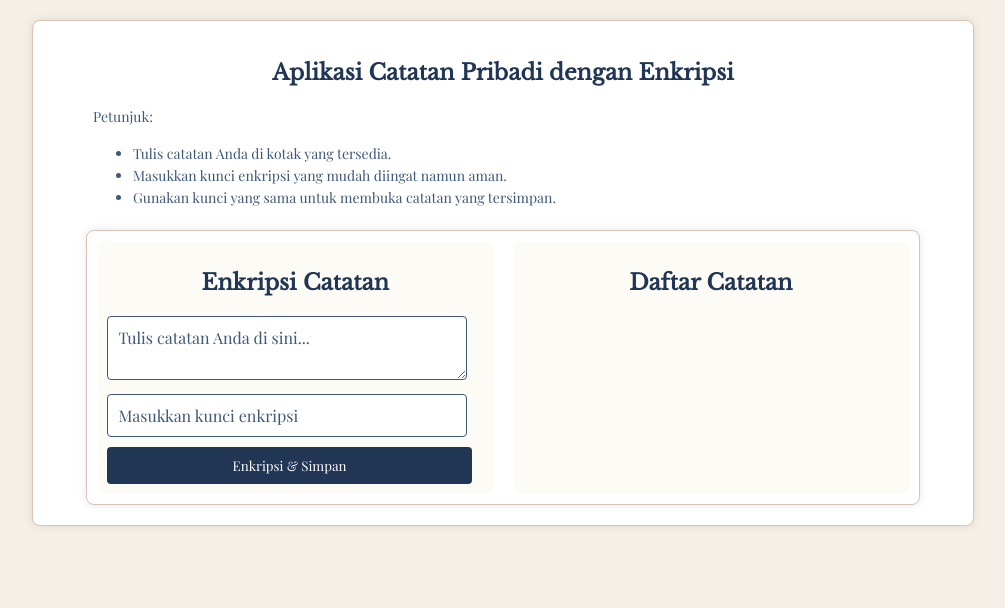
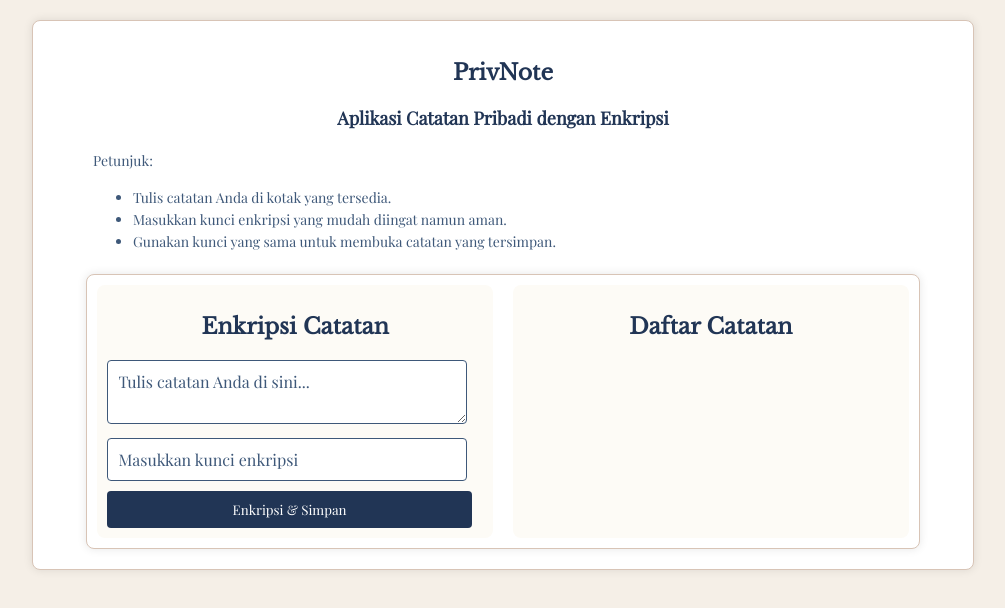
Before and after one commit to fathyafathazz/AplikasiCatatanPribadidenganEnkripsi, a plain HTML site: page index.html in a window 1280 px wide. Shown: the whole page, without its empty margins (137-1142 px from the left). Drawn offline with nearby package versions, Linux system fonts and the light colour scheme.

Commit message:
add h3 header and style to index.html

```diff
--- a/index.html
+++ b/index.html
@@ -58,6 +58,16 @@
         justify-content: center;
         align-items: center;
       }
+      h3 {
+        font-family: "Playfair Display", serif;
+        font-size: 18px;
+        color: #213555;
+        margin-bottom: 20px;
+        display: flex;
+        justify-content: center;
+        align-items: center;
+      }
+
       .hint {
         margin-left: 40px;
         margin-bottom: 20px;
@@ -157,7 +167,8 @@
   <body>
     <div class="maincontainer">
       <div style="width: 100%">
-        <h2>Aplikasi Catatan Pribadi dengan Enkripsi</h2>
+        <h2>PrivNote</h2>
+        <h3>Aplikasi Catatan Pribadi dengan Enkripsi</h3>
         <div class="hint">
           Petunjuk:
           <ul>
```
